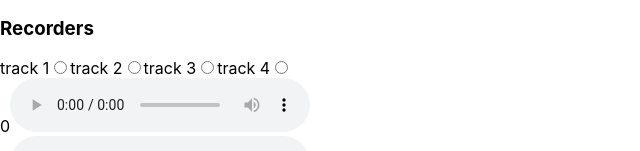
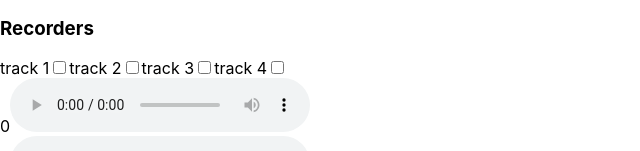
Before and after one commit to sofiaronnkvist/fourtrack, a Next.js app: page /dashboard in a window 1280 px wide. Shown: the part 134-285 px from the top of the page, without its empty margins (0-640 px from the left). Built offline with nearby package versions, Linux system fonts and the light colour scheme; no server answers; the database is empty; sample sign-in values are in the browser's storage.

Commit message:
Check one checkbox

```diff
--- a/components/AudioVisualizer/audiovisualizer.jsx
+++ b/components/AudioVisualizer/audiovisualizer.jsx
@@ -61,8 +61,6 @@ const AudioVisualizer = (props) => {
     waveSurferRef.current.playPause();
   };
 
-  console.log(`isPlaying in audio: ${props.playingTest}`);
-
   //   useImperativeHandle(ref, () => ({
   //     playPauseWave() {
   //       waveSurferRef.current.playPause();
--- a/pages/dashboard.jsx
+++ b/pages/dashboard.jsx
@@ -29,6 +29,8 @@ const Dashboard = () => {
   const [projects, setProjects] = useState([]);
   const [childTrack, setChildTrack] = useState(1);
   const [isPlaying, SetIsPlaying] = useState(false);
+  const [isCheckedOne, SetIscheckedOne] = useState(false);
+  const [isCheckedTwo, SetIscheckedTwo] = useState(false);
 
   let ref1 = useRef(null);
   let ref2 = useRef(null);
@@ -65,7 +67,7 @@ const Dashboard = () => {
   const playChecked = (id) => {
     if (id == 1) {
       player1.play();
-      setChildTrack(true);
+      // setChildTrack(true);
       // SetIsPlaying(true);
       // waveRef.current.playPauseWave2();
       return;
@@ -74,14 +76,18 @@ const Dashboard = () => {
       // SetIsPlaying(true);
       return;
     } else if (id == 3) {
+      console.log('playing 3');
       player3.play();
       // SetIsPlaying(true);
       return;
     } else if (id == 4) {
+      console.log('playing 4');
+
       player4.play();
       // SetIsPlaying(true);
       return;
     } else {
+      console.log('playing all');
       player1.play();
       player2.play();
       player3.play();
@@ -91,6 +97,7 @@ const Dashboard = () => {
   };
 
   const handleChange = (event) => {
+    console.log(event.target.value);
     if (playId == event.target.value) {
       setPlayId('');
     } else {
@@ -137,7 +144,7 @@ const Dashboard = () => {
       player4.pause();
       ref1.current.stop1();
       setChildTrack((prev) => prev + 1);
-      SetIsPlaying(false);
+      // SetIsPlaying(false);
       //NOT WORKING
       // waveRef.current.playPauseWave();
       window.location.reload(false);
@@ -148,7 +155,7 @@ const Dashboard = () => {
       player4.pause();
       ref2.current.stop2();
       setChildTrack((prev) => prev + 1);
-      SetIsPlaying(false);
+      // SetIsPlaying(false);
       window.location.reload(false);
       return;
     } else if (recId == 3) {
@@ -157,7 +164,7 @@ const Dashboard = () => {
       player4.pause();
       ref3.current.stop3();
       setChildTrack((prev) => prev + 1);
-      SetIsPlaying(false);
+      // SetIsPlaying(false);
       window.location.reload(false);
       return;
     } else if (recId == 4) {
@@ -167,15 +174,16 @@ const Dashboard = () => {
       player3.pause();
       ref4.current.stop4();
       setChildTrack((prev) => prev + 1);
-      SetIsPlaying(false);
+      // SetIsPlaying(false);
       window.location.reload(false);
       return;
     } else {
+      console.log('stop all');
       player1.pause();
       player2.pause();
       player3.pause();
       player4.pause();
-      SetIsPlaying(false);
+      // SetIsPlaying(false);
     }
   };
 
@@ -197,29 +205,33 @@ const Dashboard = () => {
       <form>
         <label htmlFor=''>track 1</label>
         <input
+          checked={playId === '1'}
           onChange={handleChange}
-          type='radio'
+          type='checkbox'
           value='1'
           name='playId'
         ></input>
         <label htmlFor=''>track 2</label>
         <input
+          checked={playId === '2'}
           onChange={handleChange}
-          type='radio'
+          type='checkbox'
           value='2'
           name='playId'
         ></input>
         <label htmlFor=''>track 3</label>
         <input
+          checked={playId === '3'}
           onChange={handleChange}
-          type='radio'
+          type='checkbox'
           value='3'
           name='playId'
         ></input>
         <label htmlFor=''>track 4</label>
         <input
+          checked={playId === '4'}
           onChange={handleChange}
-          type='radio'
+          type='checkbox'
           value='4'
           name='playId'
         ></input>
@@ -232,10 +244,10 @@ const Dashboard = () => {
       <button onClick={readUsers}>Click here to see users</button>
       <h3>The audio visulaizer not quite working</h3>
 
-      {trackArray[0] ? (
+      {/* {trackArray[0] ? (
         <AudioVisualizer
           src={trackArray[0]}
-          playingTest={isPlaying}
+          // playingTest={isPlaying}
         ></AudioVisualizer>
       ) : (
         <div></div>
@@ -243,7 +255,7 @@ const Dashboard = () => {
       {trackArray[1] ? (
         <AudioVisualizer
           src={trackArray[1]}
-          playingTest={isPlaying}
+          // playingTest={isPlaying}
         ></AudioVisualizer>
       ) : (
         <div></div>
@@ -251,7 +263,7 @@ const Dashboard = () => {
       {trackArray[2] ? (
         <AudioVisualizer
           src={trackArray[2]}
-          playingTest={isPlaying}
+          // playingTest={isPlaying}
         ></AudioVisualizer>
       ) : (
         <div></div>
@@ -259,11 +271,11 @@ const Dashboard = () => {
       {trackArray[3] ? (
         <AudioVisualizer
           src={trackArray[3]}
-          playingTest={isPlaying}
+          // playingTest={isPlaying}
         ></AudioVisualizer>
       ) : (
         <div></div>
-      )}
+      )} */}
     </div>
   );
 };
```
